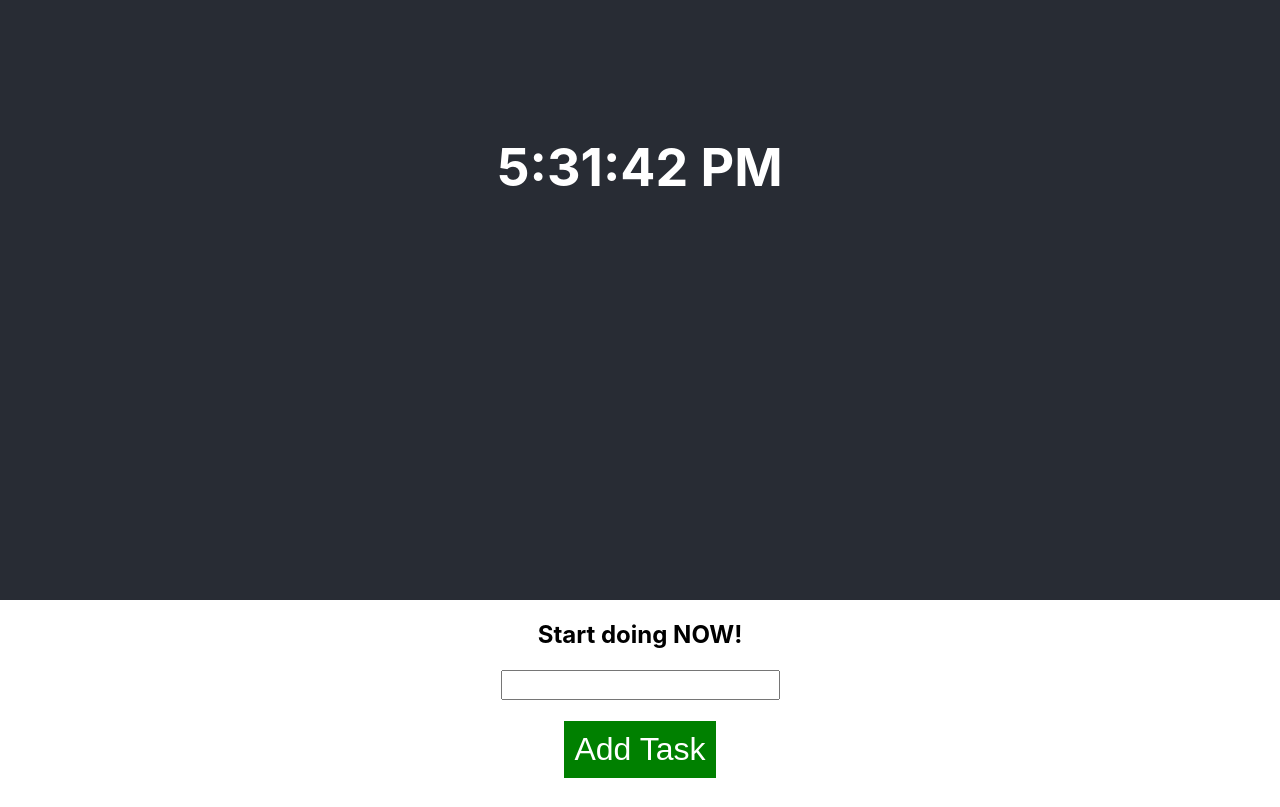
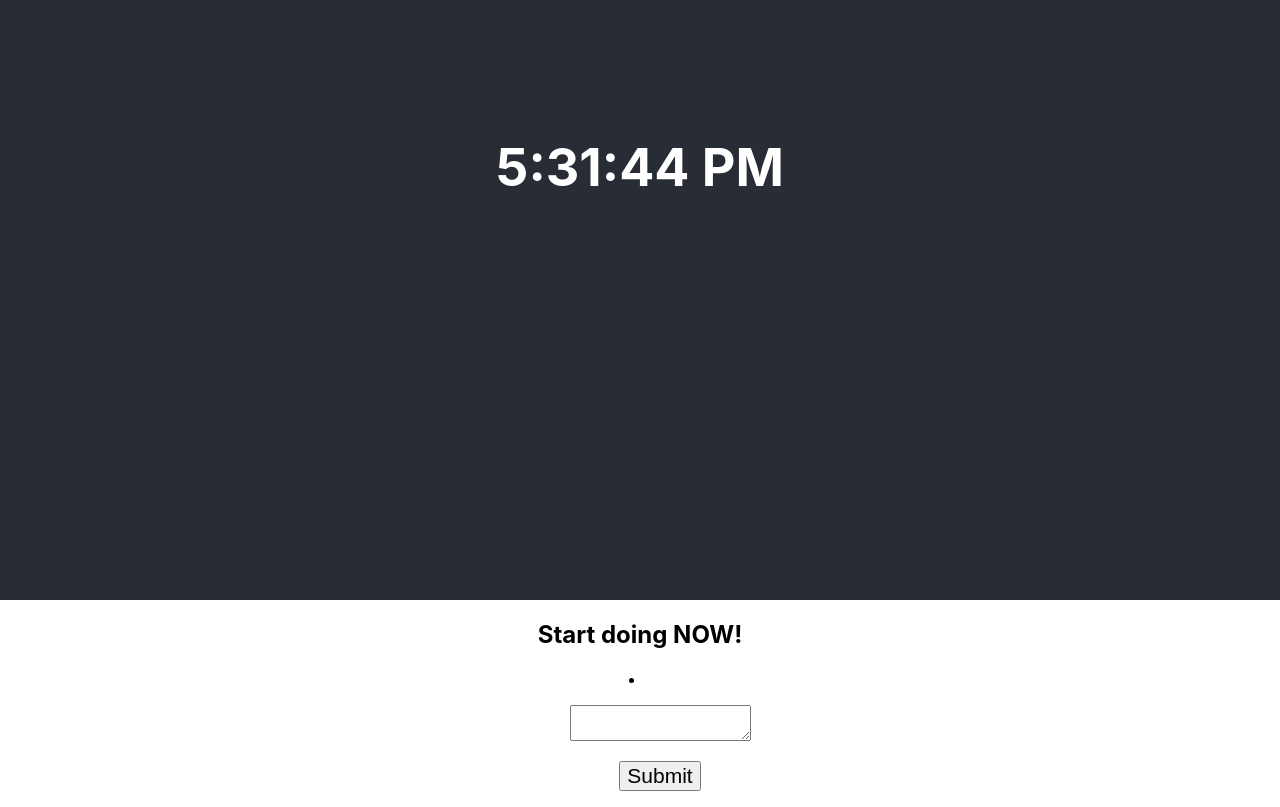
Before and after one commit to bebyx/todo-app, a React (Create React App) app: page / in a window 1280 px wide. Shown: the part 200-1007 px from the top of the page. Before the commit the page ends 978 px from the top, so only its background shows below. Built offline with nearby package versions, Linux system fonts and the light colour scheme.

Commit message:
Add TodoList class for the form

```diff
--- a/src/App.css
+++ b/src/App.css
@@ -16,3 +16,7 @@
 .App-link {
   color: #61dafb;
 }
+
+.App-form {
+  margin: 50px;
+}
--- a/src/App.js
+++ b/src/App.js
@@ -9,10 +9,9 @@ function App() {
        <h2></h2>
       </header>
       <h2>Start doing NOW!</h2>
-      <p><input type="body" id="taskInput"></input></p>
-      <button id="addTask" onClick={postTask}>Add Task</button>
       <div id="tasks-container">
       </div>
+      <TodoList />
     </div>
   );
 }
@@ -54,9 +53,38 @@ function FormattedDate(props) {
 }
 
 
-function getTaskText() {
-  let task = document.getElementById('taskInput').value;
-  if (task != "") { return task;}
+
+class TodoList extends React.Component {
+  constructor(props) {
+    super(props);
+    this.state = {value: ''};
+
+    this.handleChange = this.handleChange.bind(this);
+    this.handleSubmit = this.handleSubmit.bind(this);
+  }
+
+  handleChange(event) {
+    this.setState({value: event.target.value});
+  }
+
+  handleSubmit(event) {
+    setTaskText(this.state.value);
+    event.preventDefault();
+  }
+
+  render() {
+   return (
+      <form id="form" onSubmit={this.handleSubmit}>
+        <li>
+          <ul>
+            <textarea type="text" value={this.state.value} onChange={this.handleChange} />
+          </ul>
+          <ul><input type="submit" value="Submit" /></ul>
+        </li>
+      </form>
+    );
+  }
+
 }
 
 function setTaskText(props) {
@@ -66,9 +94,4 @@ function setTaskText(props) {
   document.getElementById('tasks-container').appendChild(child);
 }
 
-function postTask() {
-  return setTaskText(getTaskText());
-}
-
-
 export default App;
--- a/src/index.css
+++ b/src/index.css
@@ -1,5 +1,5 @@
 body {
-  margin: 0;
+  margin: 0px;
   font-family: -apple-system, BlinkMacSystemFont, 'Segoe UI', 'Roboto', 'Oxygen',
     'Ubuntu', 'Cantarell', 'Fira Sans', 'Droid Sans', 'Helvetica Neue',
     sans-serif;
```
